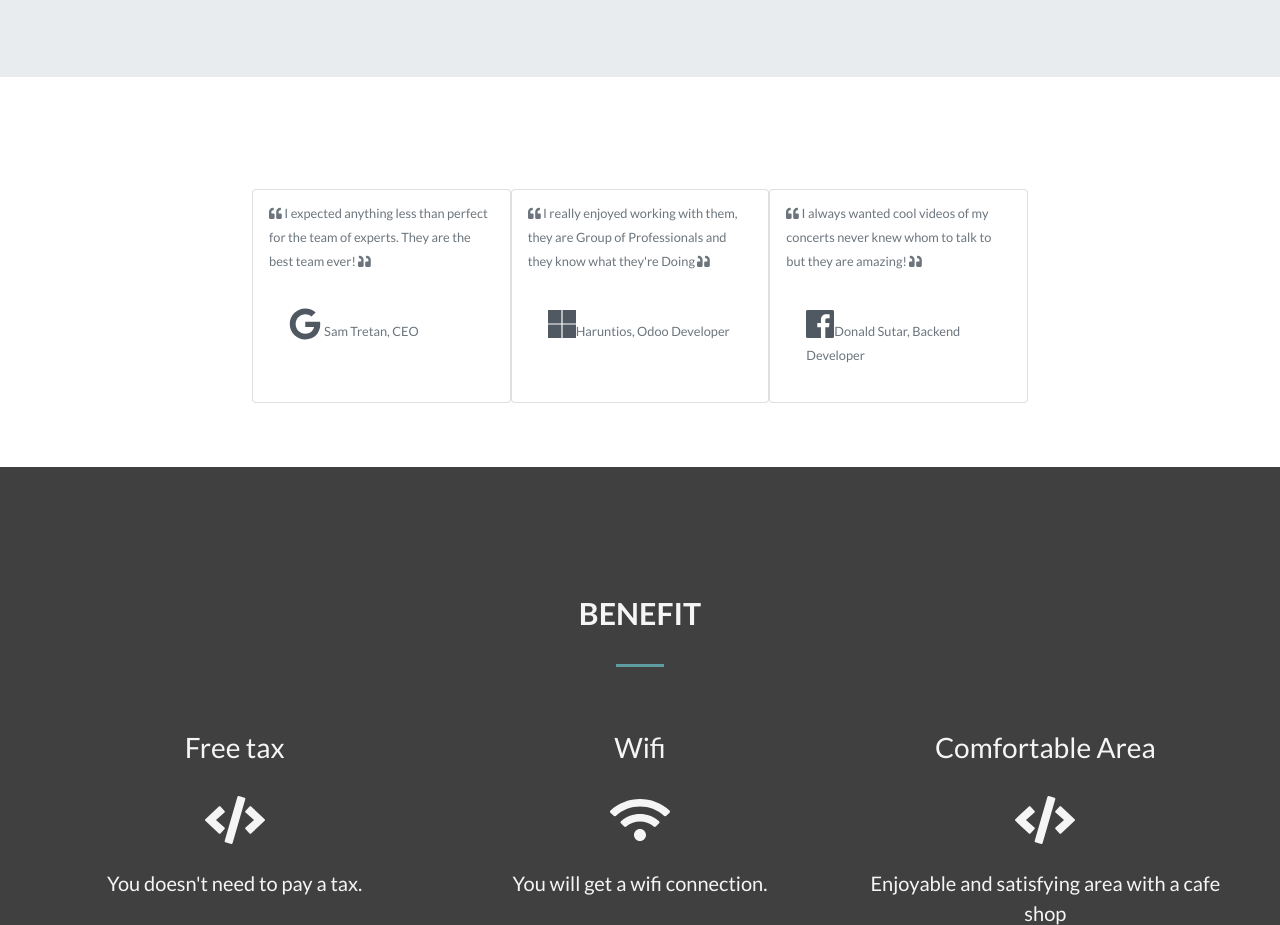
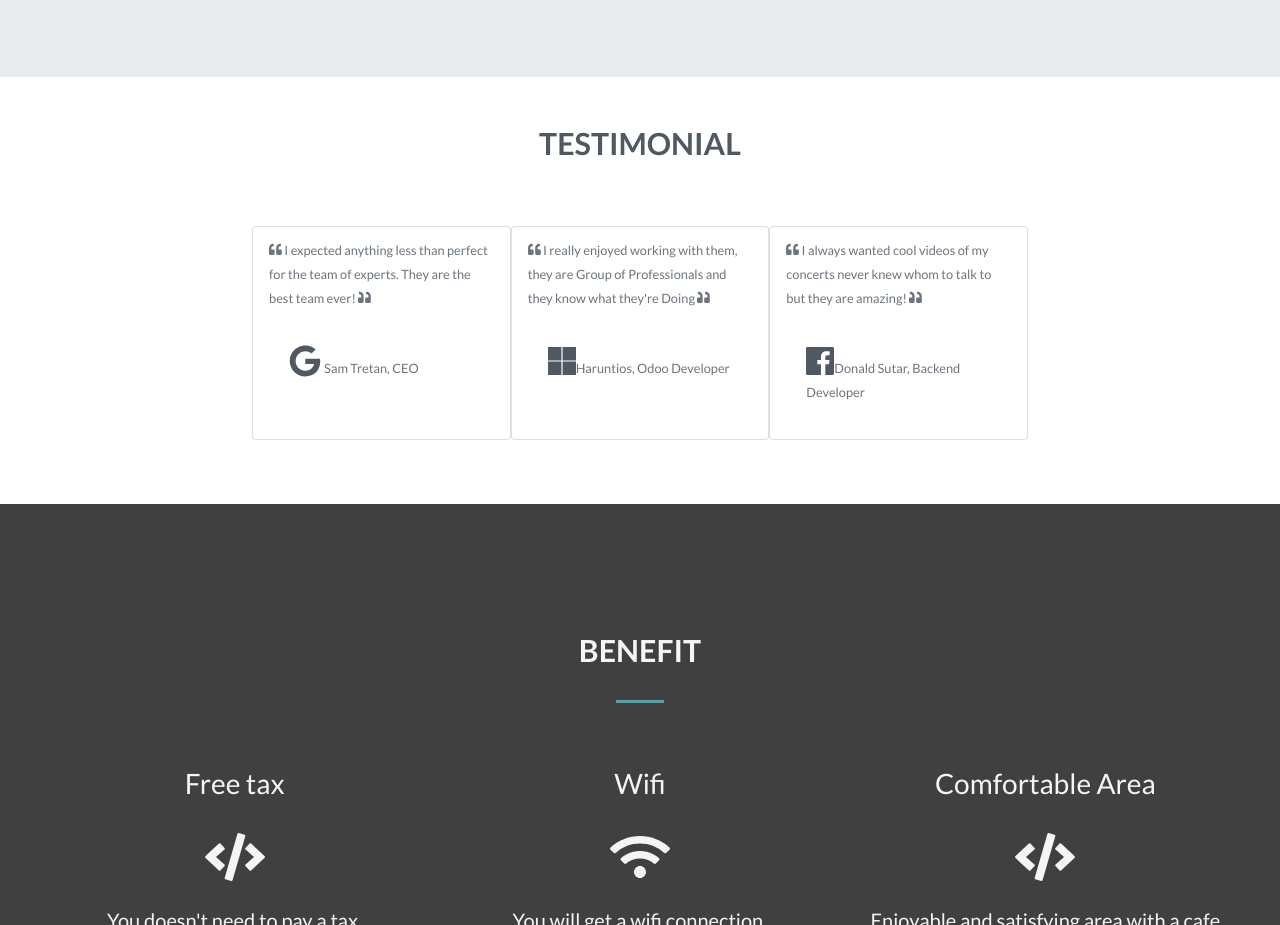
Before and after one commit to Hendra1505/hendraekkysaputra.github.io, a plain HTML site: page index.html in a window 1280 px wide. Shown: the part 1687-2612 px from the top of the page. Drawn offline with Linux system fonts and the light colour scheme.

Commit message:
Update index.html

```diff
--- a/index.html
+++ b/index.html
@@ -132,7 +132,7 @@
 
 <!--  Testimoni section  -->
 <div id="testi" class="offset">
-
+    <h3 class="heading text-center">Testimonial</h3>
     <div class='container mx-auto mt-5 col-md-10 col-11'>
         <div class="row" style="justify-content: center">
             <div class="card col-md-3 col-11">
```
